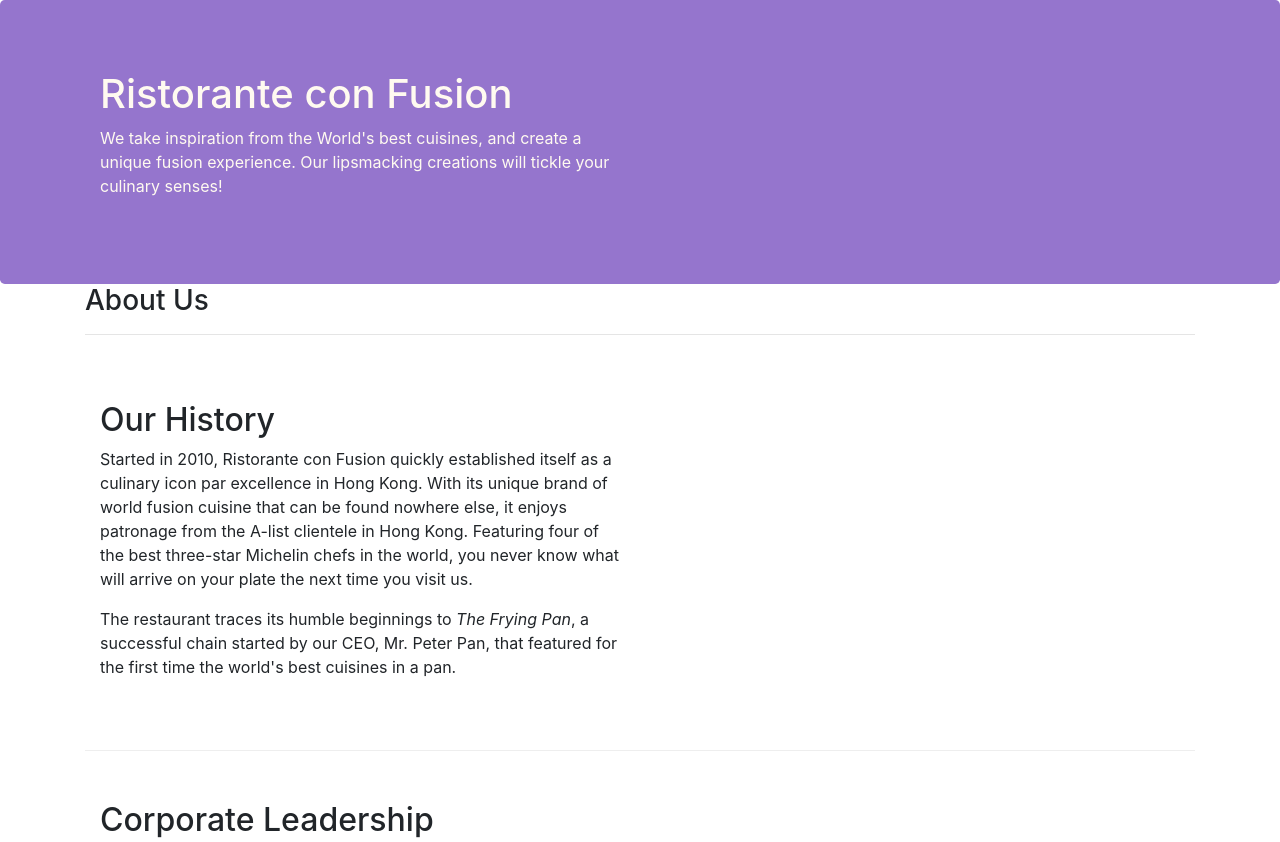
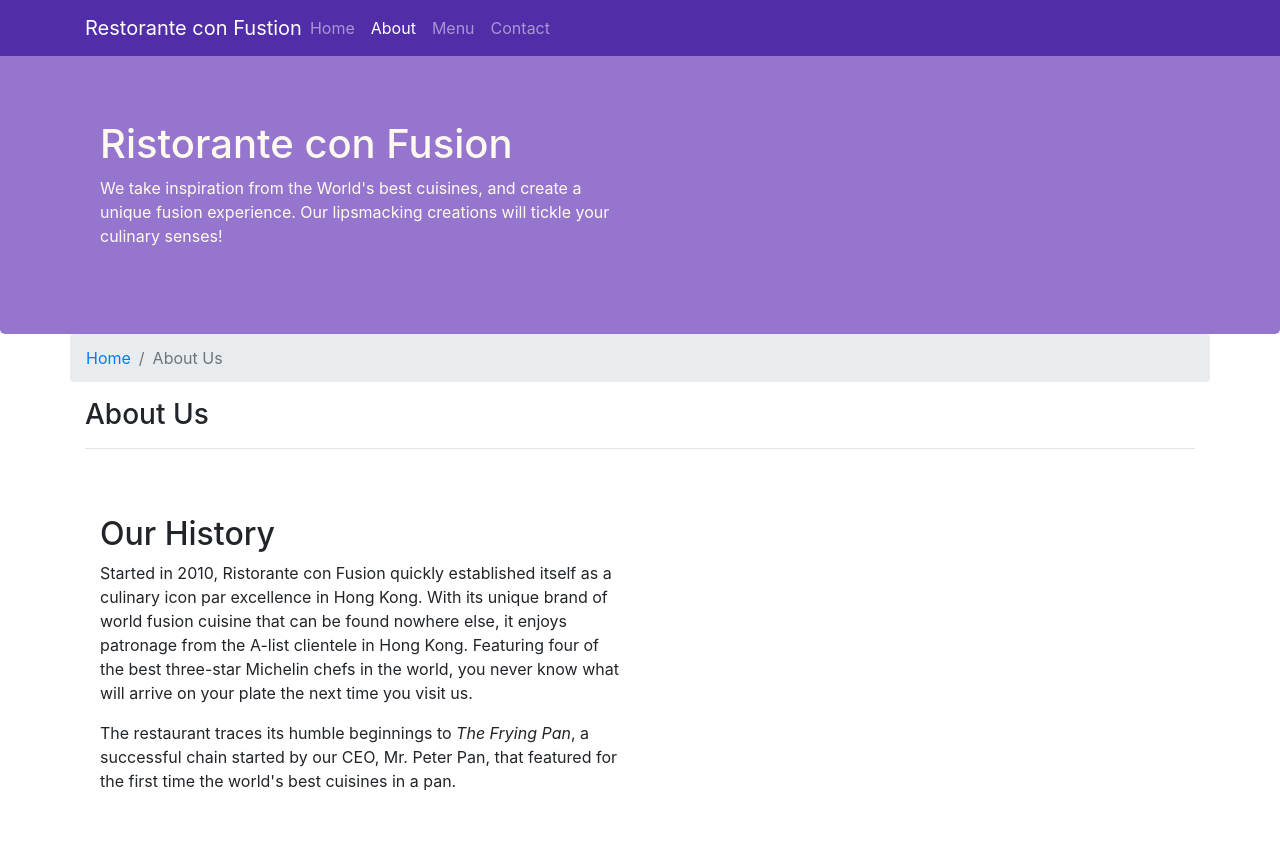
Before and after one commit to krushnatkhawale/confusion, a website: page aboutus.html in a window 1280 px wide. Shown: the top 842 px of the page. Drawn offline with nearby package versions, Linux system fonts and the light colour scheme.

Commit message:
navbar update & breadcrumb added

```diff
--- a/aboutus.html
+++ b/aboutus.html
@@ -16,6 +16,23 @@
 
 <body>
 
+    <nav class="navbar navbar-dark navbar-expand-sm fixed-top">
+        <div class="container">
+            <button class="navbar-toggler" type="button" data-toggle="collapse" data-target="#navBar">
+                <span class="navbar-toggler-icon"></span>
+            </button>
+            <a class="navbar-brand mr-auto" href="#">Restorante con Fustion</a>
+            <div class="collapse navbar-collapse" id="navBar">
+                <ul class="navbar-nav mr-auto">
+                    <li class="nav-item"><a  class="nav-link" href="./index.html">Home</a></li>
+                    <li class="nav-item active"><a class="nav-link" href="#">About</a></li>
+                    <li class="nav-item"><a class="nav-link" href="home.html">Menu</a></li>
+                    <li class="nav-item"><a class="nav-link" href="home.html">Contact</a></li>
+                </ul>
+            </div>
+        </div>
+    </nav>
+
     <header class="jumbotron">
         <div class="container">
             <div class="row row-header">
@@ -30,8 +47,12 @@
     </header>
 
     <div class="container">
-        <div >
-            <div>
+        <div class="row">
+            <ol class="col-12 breadcrumb">
+                <li class="breadcrumb-item"><a href="./index.html">Home</a></li>
+                <li class="breadcrumb-item active">About Us</li>
+            </ol>
+            <div class="col-12">
                <h3>About Us</h3>
                <hr>
             </div>
@@ -70,7 +91,7 @@
                 <div class="col-4 offset-1 col-sm-2">
                     <h5>Links</h5>
                     <ul class="list-unstyled">
-                        <li><a href="#">Home</a></li>
+                        <li><a href="./index.html">Home</a></li>
                         <li><a href="#">About</a></li>
                         <li><a href="#">Menu</a></li>
                         <li><a href="#">Contact</a></li>
--- a/css/styles.css
+++ b/css/styles.css
@@ -28,3 +28,12 @@
     margin: 0px;
     color: 0f0f0f;
 }
+
+body{
+    padding: 50px 0px 0px 0px;
+    z-index: 0
+}
+
+.navbar-dark {
+    background-color: #512DA8;
+}
```
